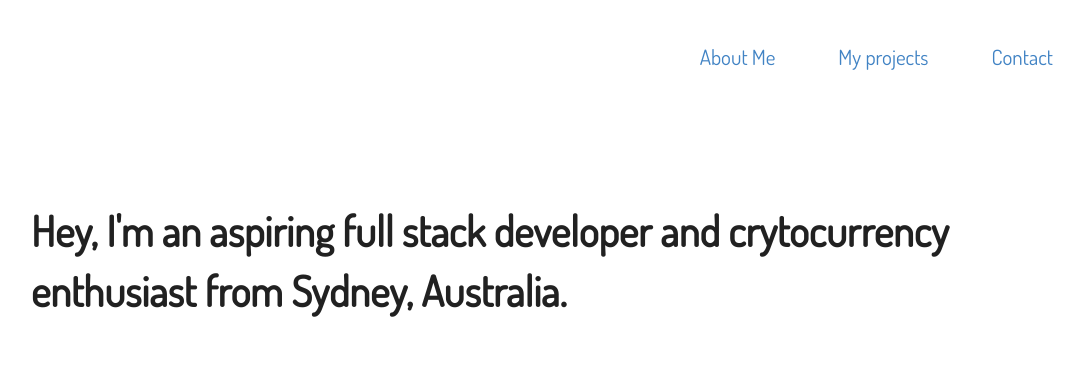
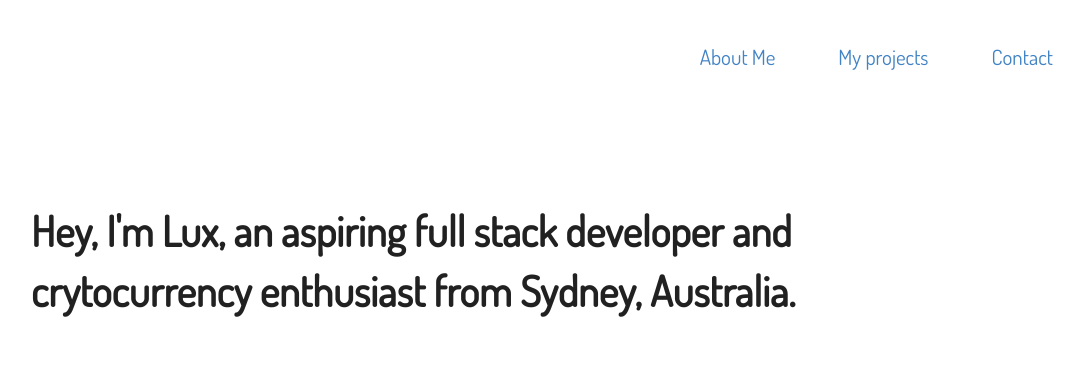
Before and after one commit to cryptohashhash/cryptohashhash.github.io, a plain HTML site: page index.html in a window 1280 px wide. Shown: the top 367 px of the page, without its empty margins (122-1205 px from the left). Drawn offline with nearby package versions, Linux system fonts and the light colour scheme; a script that the page names is missing.

Commit message:
updated intro

```diff
--- a/index.html
+++ b/index.html
@@ -25,7 +25,7 @@
     </div>
     <div class="intro">
         <p>
-            <b>Hey, I'm an aspiring full stack developer and crytocurrency enthusiast from Sydney, Australia.</b>
+            <b>Hey, I'm Lux, an aspiring full stack developer and crytocurrency enthusiast from Sydney, Australia.</b>
             <br/><br/>
             <b>I can help you build your next product.</b>
             <br/><br/>
```
